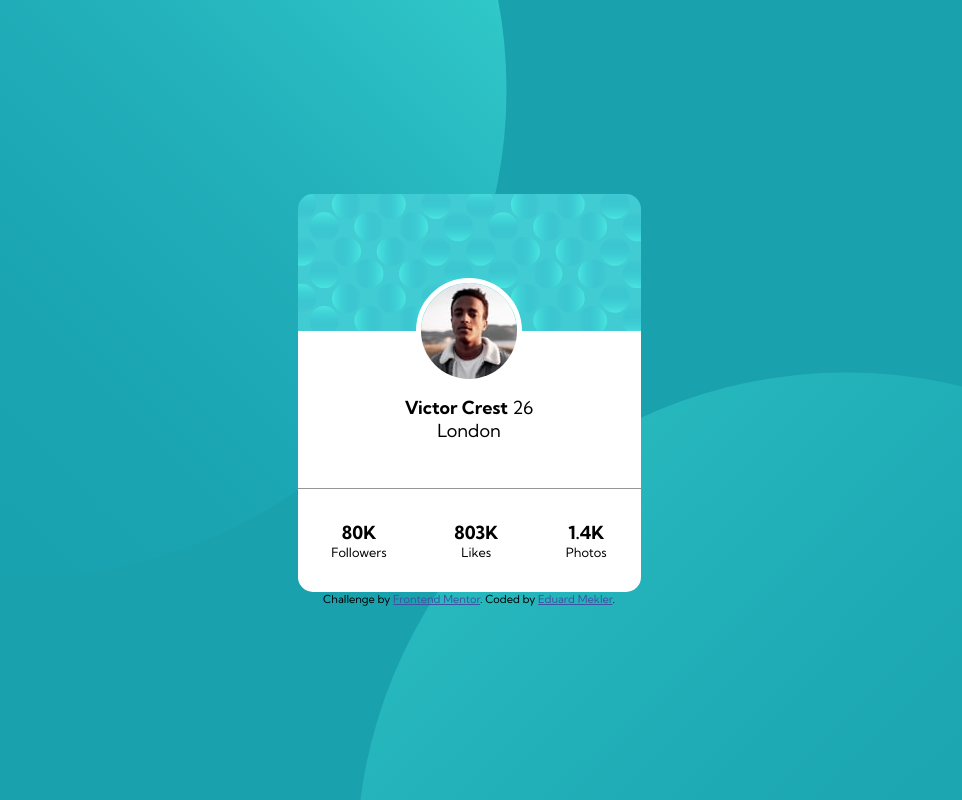
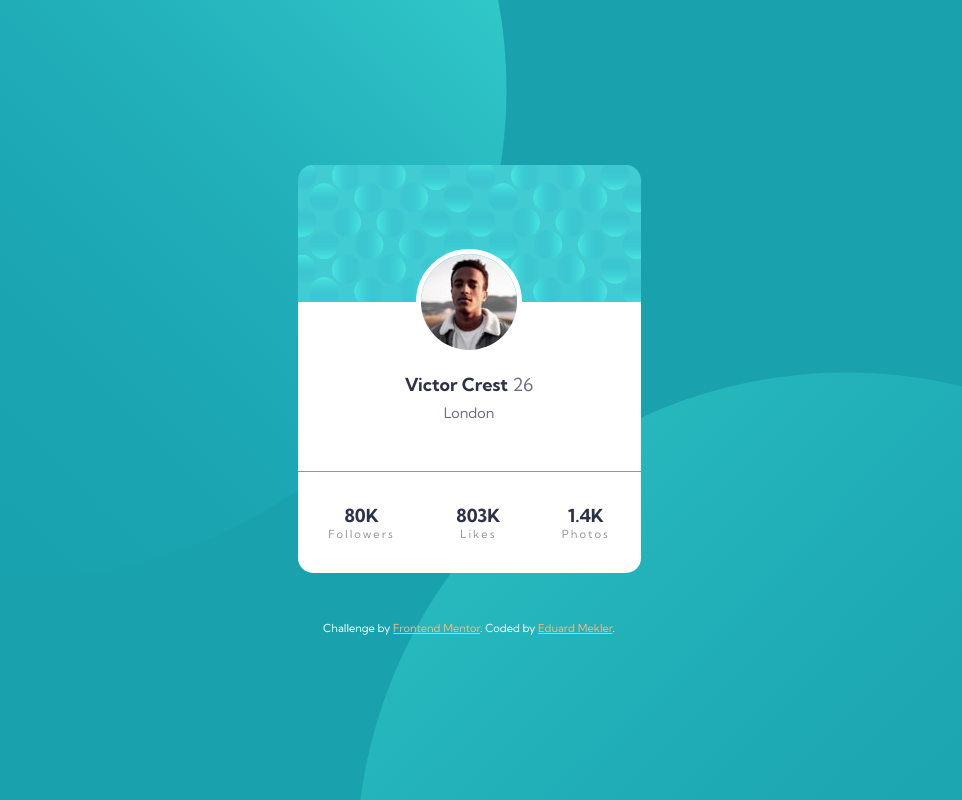
Before and after one commit to emekler0729/fem-profile-card-component, a website: page index.html in a window 1280 px wide. Shown: the whole page, without its empty margins (171-1133 px from the left). Drawn offline with Linux system fonts and the light colour scheme.

Commit message:
finished project

```diff
--- a/index.html
+++ b/index.html
@@ -13,18 +13,6 @@
   <link rel="preconnect" href="https://fonts.gstatic.com" crossorigin>
   <link href="https://fonts.googleapis.com/css2?family=Kumbh+Sans:wght@400;700&display=swap" rel="stylesheet">
   <link rel="stylesheet" href="styles/styles.css">
-
-  <!-- Feel free to remove these styles or customise in your own stylesheet 👍 -->
-  <style>
-    .attribution {
-      font-size: 11px;
-      text-align: center;
-    }
-
-    .attribution a {
-      color: hsl(228, 45%, 44%);
-    }
-  </style>
 </head>
 
 <body>
--- a/sass/styles.scss
+++ b/sass/styles.scss
@@ -26,9 +26,9 @@ body {
                 $color-dark-cyan;
 }
 
-@media (max-width: 1025px) {
+@media (max-width: 1100px) {
     body {
-        background: url('../images/bg-pattern-top.svg') left -600px top -400px no-repeat,
+        background: url('../images/bg-pattern-top.svg') left -500px top -500px no-repeat,
                     url('../images/bg-pattern-bottom.svg') right -525px bottom -550px no-repeat,
                     $color-dark-cyan;
             }
@@ -64,14 +64,22 @@ body {
         text-align: center;
         border-bottom: 1px solid $color-dark-gray;
         display: block;
+        color: $color-dark-grayish-blue;
     }
 
     &__info {
         transform: translateY(-100%);
+        margin-top: 0.6rem;
     }
 
     &__name {
         font-weight: bold;
+        color: $color-very-dark-desaturated-blue;
+    }
+
+    &__location {
+        font-size: 0.9rem;
+        margin-top: 8px;
     }
 
     &__footer {
@@ -89,9 +97,23 @@ body {
 
     &__value {
         font-weight: bold;
+        color: $color-very-dark-desaturated-blue;
     }
 
     &__name {
-        font-size: 0.8rem;
+        font-size: 0.7rem;
+        letter-spacing: 2px;
+        color:$color-dark-gray;
     }
 }
+
+footer {
+    margin-top: 3rem;
+    color: white;
+    font-size: 11px;
+    text-align: center;
+
+    a {
+        color: #FFB776;
+    }
+}
```
Also changed, not shown: README.md, screenshots/desktop.png (added), screenshots/mobile.png (added), styles/styles.css.
